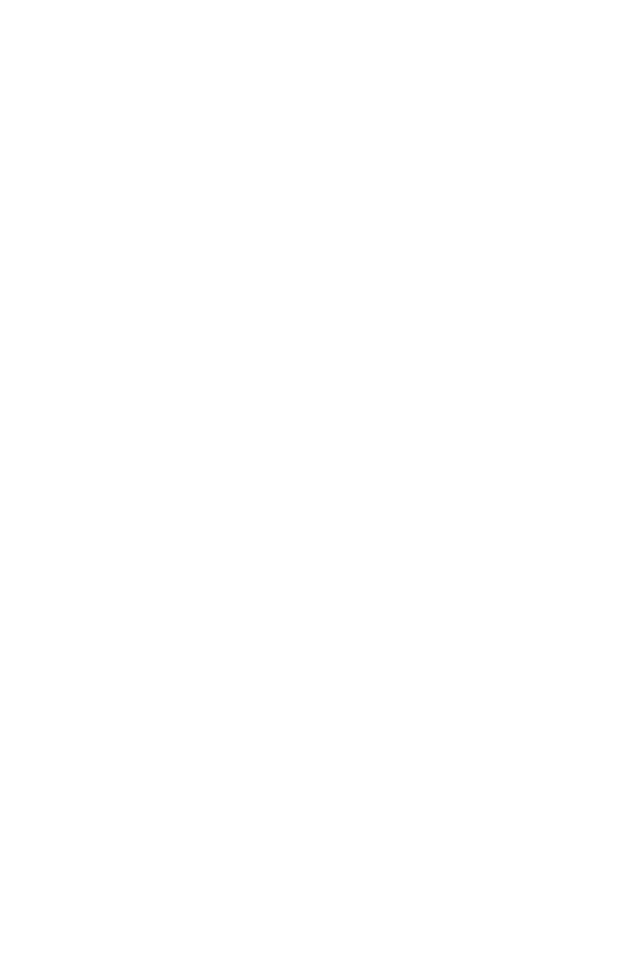
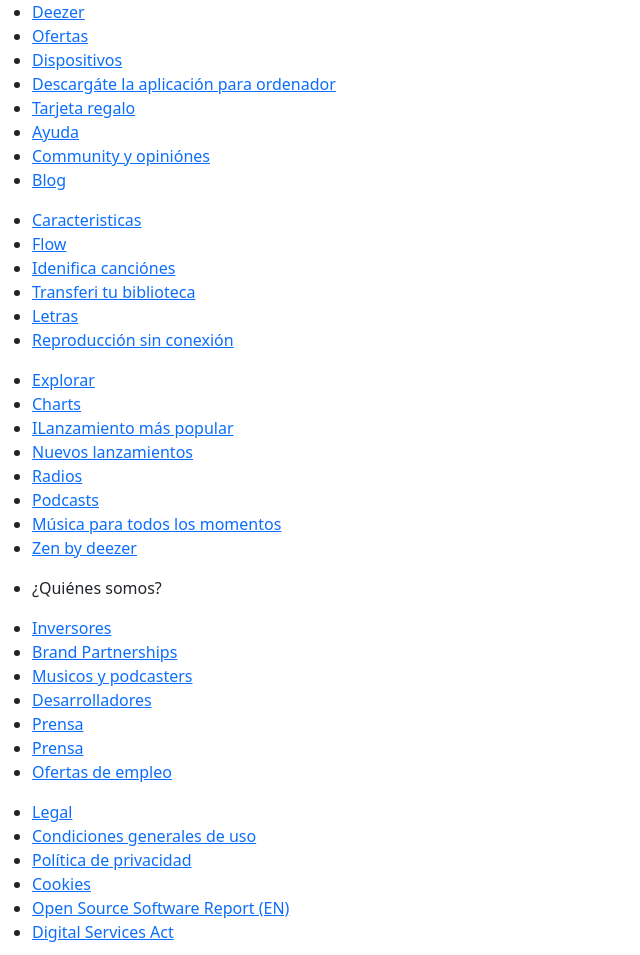
Before and after one commit to FabricioQUI/Deezer-new, a plain HTML site: page index.html in a window 1280 px wide. Shown: the top 955 px of the page, without its empty margins (0-640 px from the left). Before the commit the page ends 800 px from the top, so only its background shows below. Drawn offline with nearby package versions, Linux system fonts and the light colour scheme.

Commit message:
feature: agregue el footer

```diff
--- a/index.html
+++ b/index.html
@@ -13,6 +13,151 @@
     <link rel="stylesheet" href="https://cdn.jsdelivr.net/npm/bootstrap-icons@1.10.5/font/bootstrap-icons.css">
 </head>
 <body>
-
+    <footer class="footer">
+        <!-- Primera Lista -->
+        <div class="footer__container">
+            <ul class="footer_deezer-list">
+                <li>
+                    <a href="#">Deezer</a>
+                </li>
+                <li>
+                    <a href="#">Ofertas</a>
+                </li>
+                <li>
+                    <a href="#">Dispositivos</a>
+                </li>
+                <li>
+                    <a href="#">Descargáte la aplicación para ordenador</a>
+                </li>
+                <li>
+                    <a href="#">Tarjeta regalo</a>
+                </li>
+                <li>
+                    <a href="#">Ayuda</a>
+                </li>
+                <li>
+                    <a href="#">Community y opiniónes</a>
+                </li>
+                <li>
+                    <a href="#">Blog</a>
+                </li>
+            </ul>
+        </div>
+        <!-- Segunda Lista -->
+        <div class="footer__container">
+            <ul class="footer_characteristics-list">
+                <li>
+                    <a href="#">Caracteristicas</a>
+                </li>
+                <li>
+                    <a href="#">Flow</a>
+                </li>
+                <li>
+                    <a href="#">Idenifica canciónes</a>
+                </li>
+                <li>
+                    <a href="#">Transferi tu biblioteca</a>
+                </li>
+                <li>
+                    <a href="#">Letras</a>
+                </li>
+                <li>
+                    <a href="#">Reproducción sin conexión</a>
+                </li>
+            </ul>
+        </div>
+        <!-- Tercera lista -->
+        <div class="footer__container">
+            <ul class="footer_explore-list">
+                <li>
+                    <a href="#">Explorar</a>
+                </li>
+                <li>
+                    <a href="#">Charts</a>
+                </li>
+                <li>
+                    <a href="#">ILanzamiento más popular</a>
+                </li>
+                <li>
+                    <a href="#">Nuevos lanzamientos</a>
+                </li>
+                <li>
+                    <a href="#">Radios</a>
+                </li>
+                <li>
+                    <a href="#">Podcasts</a>
+                </li>
+                <li>
+                    <a href="#">Música para todos los momentos</a>
+                </li>
+                <li>
+                    <a href="#">Zen by deezer</a>
+                </li>
+            </ul>
+        </div>
+        <!-- Cuarta lista -->
+        <div class="footer__container">
+            <ul class="footer_info-list">
+                <li>
+                    <p>¿Quiénes somos?</p>
+                </li>
+                <li>
+                    <a href="#">Inversores</a>
+                </li>
+                <li>
+                    <a href="#">Brand Partnerships</a>
+                </li>
+                <li>
+                    <a href="#">Musicos y podcasters</a>
+                </li>
+                <li>
+                    <a href="#">Desarrolladores</a>
+                </li>
+                <li>
+                    <a href="#">Prensa</a>
+                </li>
+                <li>
+                    <a href="#">Prensa</a>
+                </li>
+                <li>
+                    <a href="#">Ofertas de empleo</a>
+                </li>
+            </ul>
+        </div>
+        <!-- Quinta lista -->
+        <div class="footer__container">
+            <ul class="footer_legal-list">
+                <li>
+                    <a href="#">Legal</a>
+                </li>
+                <li>
+                    <a href="#">Condiciones generales de uso</a>
+                </li>
+                <li>
+                    <a href="#">Política de privacidad</a>
+                </li>
+                <li>
+                    <a href="#">Cookies</a>
+                </li>
+                <li>
+                    <a href="#">Open Source Software Report (EN)</a>
+                </li>
+                <li>
+                    <a href="#">Digital Services Act</a>
+                </li>
+            </ul>
+        </div>
+        <!-- Container redes sociales -->
+        <div class="footer__container">
+            <a href="#">
+                <img src="./imagenes/Deezer-logo.png" alt="Deezer-logo">
+            </a>
+            <i class="bi bi-facebook"></i>
+            <i class="bi bi-instagram"></i>
+            <i class="bi bi-twitter"></i>
+            <i class="bi bi-youtube"></i>
+            <p>© 2023 Deezer</p>
+        </div>
+    </footer>
 </body>
 </html>
```
